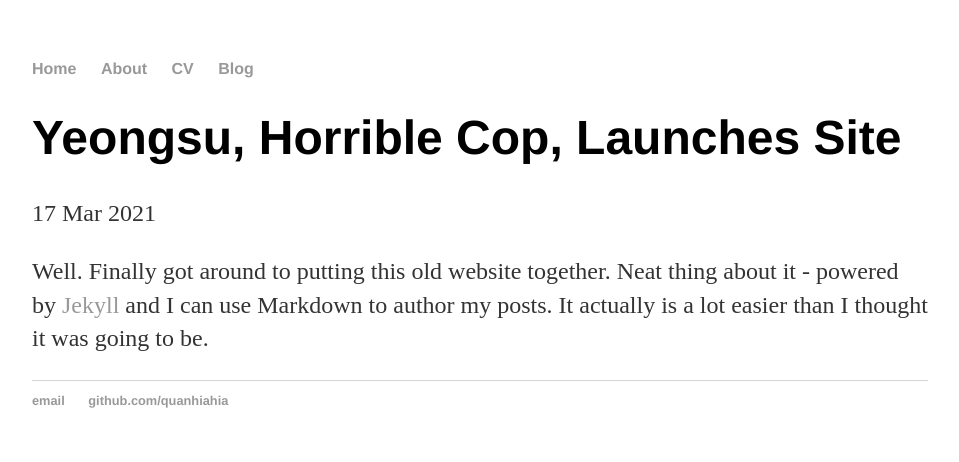
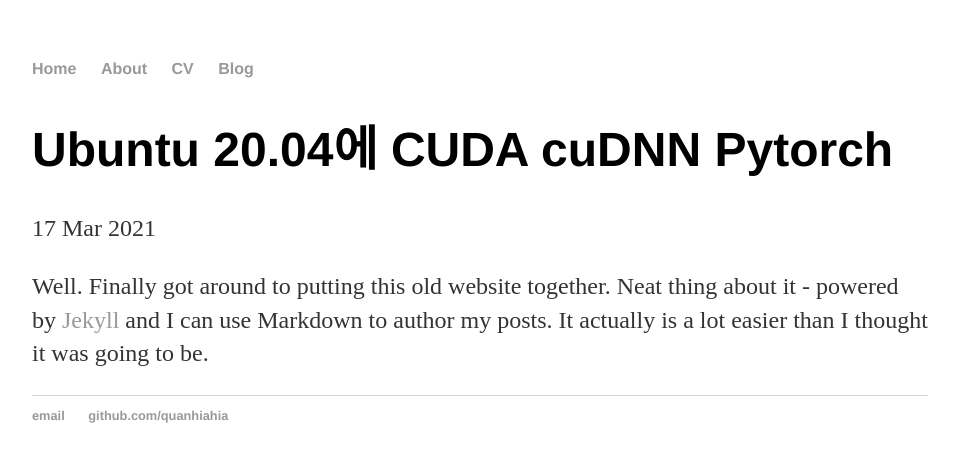
Before and after one commit to quanhiahia/quanhiahia.github.io, a Jekyll site: the page built from _posts/2021-03-17-First-blog.md, in a window 1280 px wide. Shown: the top 462 px of the page, without its empty margins (160-1119 px from the left). Built offline with Jekyll 4.4.1, drawn with Linux system fonts in a browser that asks for light colours.

Commit message:
Update 2021-03-17-First-blog.md

```diff
--- a/_posts/2021-03-17-First-blog.md
+++ b/_posts/2021-03-17-First-blog.md
@@ -1,6 +1,6 @@
 ---
 layout: post
-title: "Yeongsu, Horrible Cop, Launches Site"
+title: "Ubuntu 20.04에 CUDA cuDNN Pytorch"
 date: 2021-03-17
 ---
 
```
